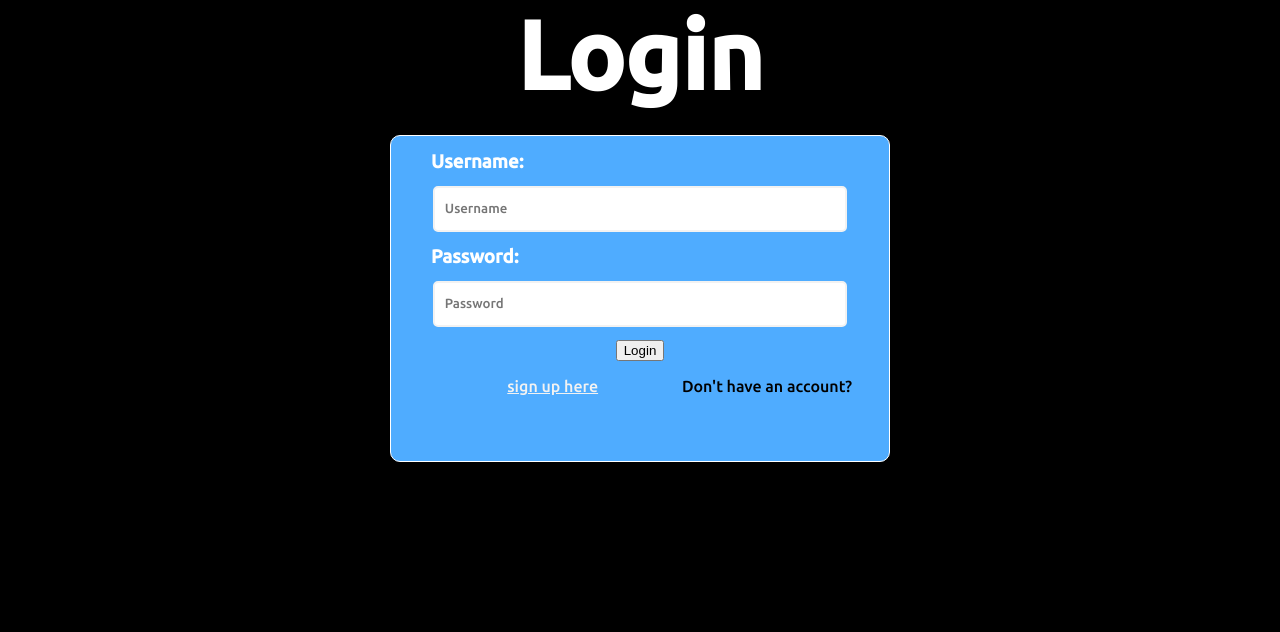
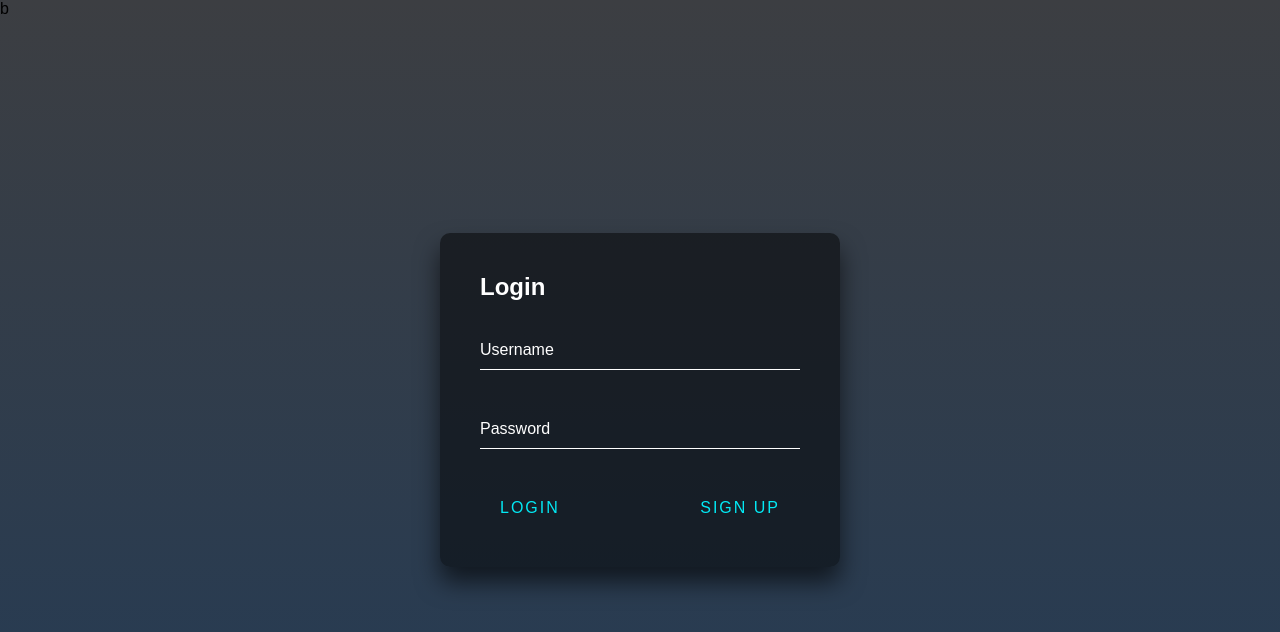
Before and after one commit to rbrbrbrb8/project-alpha, a website: page pages/index.html in a window 1280 px wide. Drawn offline with Linux system fonts and the light colour scheme.

Commit message:
styled login and signup, create feedbacks and start project

```diff
--- a/pages/index.html
+++ b/pages/index.html
@@ -4,34 +4,39 @@
     <meta charset="UTF-8">
     <meta http-equiv="X-UA-Compatible" content="IE=edge">
     <meta name="viewport" content="width=device-width, initial-scale=1.0">
-    <link rel="stylesheet" href="/css/styles.css">
+    <link rel="stylesheet" href="/css/login_and_signup_styles.css">
     <script src="/vendors/angular.min.js"></script>
     <script src = "/apps/login/loginApp.js"></script>
     <script src = "/apps/login/loginModule.js"></script>
-    <link href='https://fonts.googleapis.com/css?family=Ubuntu:500' rel='stylesheet' type='text/css'>
 
+     b
 
 
     <title>Login</title>
 </head>
 <body ng-controller = "LoginController">
-    <div class = "auth">
-        <div class="auth-header">
-            <h1>Login</h1>
-        </div>
-        <form name = "loginForm" ng-submit="preventIfInvalid($event)" action="/" method="POST" novalidate class="auth-form">
-            <h3>Username:</h3>
-            <input type="text" placeholder="Username" ng-model="login.username" name="username" ng-required="true" ng-pattern="/^(?![0-9]{6})[0-9a-zA-Z]{6,8}$/" />
-            <div ng-if="loginForm.input_username.$touched && loginForm.input_username.$invalid" style="margin-bottom: 5px;">
-                <small style="color: red; display: block;">{{msg_invalid_user}}</small>
+
+    <div class="auth-box">
+        <h2>Login</h2>
+        <form name = "loginForm" ng-submit="preventIfInvalid($event)" action="/" method="POST" novalidate>
+            <div class="user-box">
+                <input type="text" ng-model="login.username" name="username" ng-required="true" ng-pattern="/^(?![0-9]{6})[0-9a-zA-Z]{6,8}$/" />
+                <label>Username</label>
+                <div ng-if="loginForm.username.$touched && loginForm.username.$invalid" class="error-invalid">
+                    {{msg_invalid_user}}
+                </div>
             </div>
-            <h3>Password:</h3>
-            <input type="password" placeholder="Password" ng-model="login.password" name="password" ng-required="true" ng-pattern="/^(?![0-9]{6})[0-9a-zA-Z]{8,12}$/" />
-            <div ng-if="loginForm.input_password.$touched && loginForm.input_password.$invalid" style="margin-bottom: 5px;">
-                <small style="color: red; display: block; ">{{msg_invalid_password}}</small>
+            <div class="user-box">
+                <input type="password" ng-model="login.password" name="password" ng-required="true" ng-pattern="/^(?![0-9]{6})[0-9a-zA-Z]{8,12}$/" />
+                <label>Password</label>
+                <div ng-if="loginForm.password.$touched && loginForm.password.$invalid" class="error-invalid">
+                    {{msg_invalid_password}}
+                </div>
             </div>
-            <input type="submit" value="Login" />
-            <p>Don't have an account? <a href="/signup" class="auth-switch-form">sign up here</a></p>
+            <div class="buttons-box">
+                <input type="submit" value="Login" />
+                <a href="/signup" class="auth-switch-form">sign up</a>
+            </div>
         </form>
     </div>
 
--- /dev/null
+++ b/static/css/login_and_signup_styles.css
@@ -0,0 +1,128 @@
+html {
+  height: 100%;
+}
+body {
+  margin: 0;
+  padding: 0;
+  font-family: sans-serif;
+  background: linear-gradient(#3c3e42,#243b55);
+}
+.auth-box {
+  position: absolute;
+  top: 50%;
+  left: 50%;
+  width: 400px;
+  padding: 40px;
+  transform: translate(-50%,-50%);
+  background: rgba(0, 0, 0, .5);
+  box-sizing: border-box;
+  box-shadow: 0 15px 25px rgba(0, 0, 0, .6);
+  border-radius: 10px;
+}
+
+.auth-box h2 {
+  margin: 0 0 30px;
+  padding: 0;
+  color: #fff;
+}
+.auth-box .user-box{
+  position: relative;
+  margin-bottom: 10px;
+  padding-bottom: 10px;
+}
+.auth-box .user-box input {
+  width: 100%;
+  padding: 10px 0;
+  font-size: 16px;
+  color: #fff;
+  margin-bottom: 20px;
+  border: none;
+  border-bottom: 1px solid #fff;
+  outline: none;
+  background: transparent;
+}
+.auth-box .user-box label{
+  position: absolute;
+  top: 0;
+  left: 0;
+  padding: 10px 0;
+  font-size: 16px;
+  color: #fff;
+  pointer-events: none;
+  transition: .5s;
+}
+
+.auth-box .user-box input:focus ~ label,
+.auth-box .user-box input:valid ~ label {
+  top: -20px;
+  left: 0;
+  color: #03e9f4;
+  font-size: 12px;
+}
+
+.auth-box form a {
+  position: relative;
+  padding: 10px 20px;
+  color: #03e9f4;
+  font-size: 16px;
+  text-decoration: none;
+  text-transform: uppercase;
+  overflow: hidden;
+  transition: .5s;
+  margin-top: 40px;
+  letter-spacing: 2px;
+}
+
+.auth-box form input[type="submit"] {
+  position: relative;
+  padding: 10px 20px;
+  color: #03e9f4;
+  font-size: 16px;
+  text-decoration: none;
+  text-transform: uppercase;
+  overflow: hidden;
+  transition: .5s;
+  margin-top: 40px;
+  letter-spacing: 2px;
+  cursor: pointer;
+  background: transparent;
+  border: none;
+}
+
+.auth-box a:hover {
+  background: #03e9f4;
+  color: #fff;
+  border-radius: 5px;
+  box-shadow: 0 0 5px #03e9f4,
+              0 0 25px #03e9f4,
+              0 0 50px #03e9f4,
+              0 0 75px #03e9f4;
+}
+
+.auth-box input[type="submit"]:hover {
+  background: #03e9f4;
+  color: #fff;
+  border-radius: 5px;
+  box-shadow: 0 0 5px #03e9f4,
+              0 0 25px #03e9f4,
+              0 0 50px #03e9f4,
+              0 0 75px #03e9f4;
+}
+
+.buttons-box {
+  margin-top: -40px;
+  display: flex;
+  justify-content: space-between;
+}
+.error-invalid {
+  position: relative;
+  color: #f00;
+  display: inline-block;
+  font-size: 12px;
+
+}
+
+
+.auth-form input.ng-touched.ng-invalid{
+    border: 2px solid red;
+}
--- a/static/css/styles.css
+++ /dev/null
@@ -1,80 +0,0 @@
-body{
-    background: black;
-    margin:0px;
-    font-family: 'Ubuntu', sans-serif;
-	background-size: 100%;
-}
-h1, h2, h3, h4, h5, h6, a {
-    margin:0; padding:0;
-  }
-
-
-  .auth {
-    margin:0 auto;
-    max-width:500px;
-  }
-  .auth-header {
-    color:#fff;
-    text-align:center;
-    font-size:300%;
-  }
-  /* .login-header h1 {
-     text-shadow: 0px 5px 15px #000; */
-
-  .auth-form {
-    border:.5px solid #fff;
-    background:#4facff;
-    border-radius:10px;
-    box-shadow:0px 0px 10px #000;
-  }
-  .auth-form h3 {
-    text-align:left;
-    margin-left:40px;
-    color:#fff;
-  }
-  .auth-form {
-    box-sizing:border-box;
-    padding-top:15px;
-      padding-bottom:10%;
-    margin:5% auto;
-    text-align:center;
-  }
-  .auth input[type="text"],
-  .auth input[type="password"] {
-    max-width:400px;
-      width: 80%;
-    line-height:3em;
-    font-family: 'Ubuntu', sans-serif;
-    margin:1em 2em;
-    border-radius:5px;
-    border:2px solid #f2f2f2;
-    outline:none;
-    padding-left:10px;
-  }
-  .auth-form input[type="button"] {
-    height:30px;
-    width:100px;
-    background:#fff;
-    border:1px solid #f2f2f2;
-    border-radius:20px;
-    color: slategrey;
-    text-transform:uppercase;
-    font-family: 'Ubuntu', sans-serif;
-    cursor:pointer;
-  }
-  .auth-switch-form{
-    color:#f2f2f2;
-    margin-left:-70%;
-    cursor:pointer;
-    text-decoration:underline;
-  }
-  .no-access {
-    color:#E86850;
-    margin:20px 0px 20px -57%;
-    text-decoration:underline;
-    cursor:pointer;
-  }
-
-.auth-form input.ng-touched.ng-invalid{
-    border: 2px solid red;
-}
```
Also changed, not shown: pages/signup.html (+22 -12 lines), app.js (line endings or trailing spaces).
